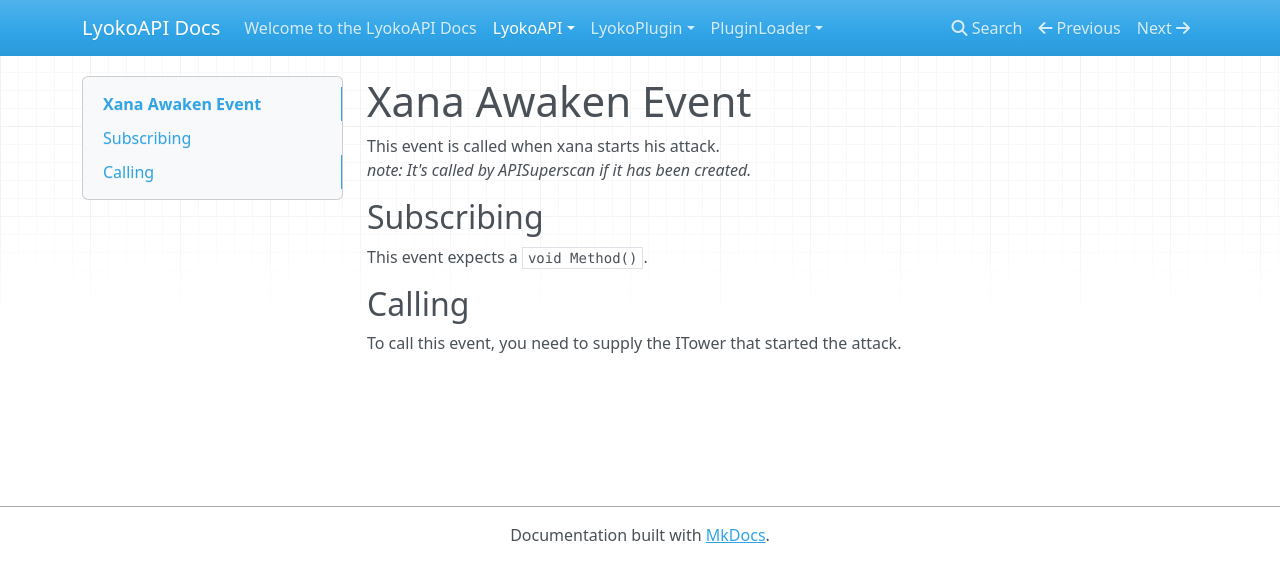
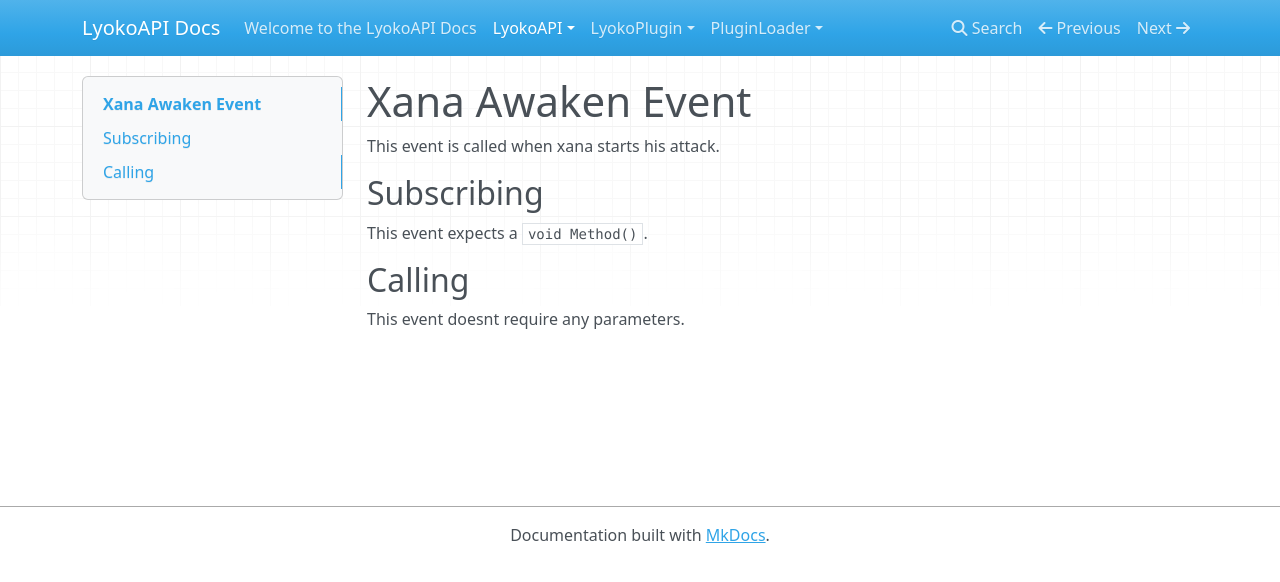
Before and after one commit to LyokoAPI/LyokoAPIDoc, an MkDocs documentation site: the page built from docs/LyokoAPI/Events/XanaAwakenEvent.md, in a window 1280 px wide. Shown: the top 582 px of the page. Built offline with MkDocs 1.6.1, drawn with Linux system fonts in a browser that asks for light colours; nearby versions of some CDN libraries.

Commit message:
APISuperscan no longer throws XanaAwakenEvent

```diff
--- a/docs/LyokoAPI/Events/XanaAwakenEvent.md
+++ b/docs/LyokoAPI/Events/XanaAwakenEvent.md
@@ -1,9 +1,8 @@
 #Xana Awaken Event
 This event is called when xana starts his attack.<br>
-*note: It's called by APISuperscan if it has been created.*
 
 ##Subscribing
 This event expects a ``void Method()``.
 
 ##Calling
-To call this event, you need to supply the ITower that started the attack.
+This event doesnt require any parameters.
```
Also changed, not shown: docs/LyokoAPI/Events/XanaDefeatEvent.md (+0 -1 lines).
